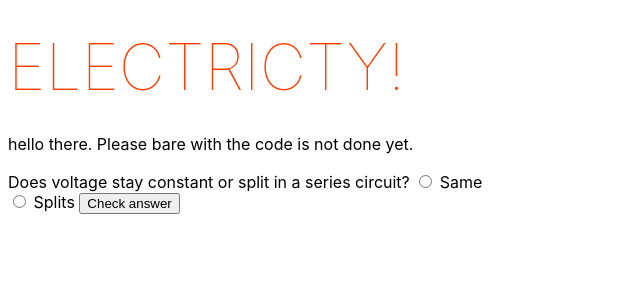
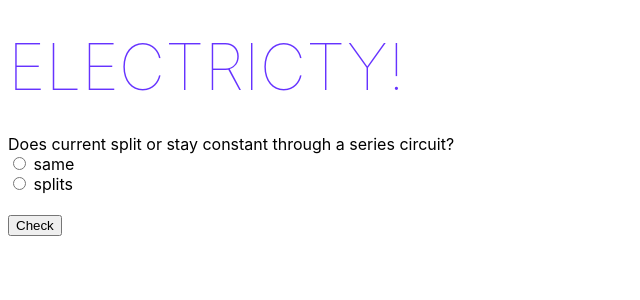
Before and after one commit to hannahlb123/assessment---quiz, a Svelte app: page / in a window 1280 px wide. Shown: the top 300 px of the page, without its empty margins (0-640 px from the left). Built offline with nearby package versions, Linux system fonts and the light colour scheme.

Commit message:
code is now basic but functional. Have tested all questions and at this stage they are all working. Added code so that people can't check a question twice. Next steps: add points and reset button. Also add styling.

```diff
--- a/src/App.svelte
+++ b/src/App.svelte
@@ -5,46 +5,81 @@
 
 	let questions = [
 				{
-					question:'Does current split or stay constant through a series circuit?',
-					option1:'Same',
-					option2:'Splits',
-					answer:'Same',
+					question:'Does current split or stay constant through a series 			circuit?',
+					option1:'same',
+					option2:'splits',
+					answer:'same',
 					result:'',
+					graphic:'',
 					choice:''
 				},
 				{
 					question:'Does voltage stay constant or split in a series circuit?',
-					option1:'Same',
-					option2:'Splits',
-					answer:'Splits',
+					option1:'same',
+					option2:'splits',
+					answer:'splits',
 					result:'',
+					graphic:'',
+					choice:''
+				},
+        {
+					question:'What is the voltage across the lightbulb in this circuit?',
+					option1:'4V',
+					option2:'6V',
+					answer:'4V',
+					result:'',
+					graphic:'../src/assets/circuit1.png',
 					choice:''
 				}
+
 	]
-	let i = 1
+
+	let i = 0
 	let question = questions.at[i]
+  let answering = true
 
 	function check (response) {
 		if (response == questions[i].answer) {
 			result = 'correct'
 		} else {
 			result = 'wrong'
+      result += ' the correct answer was ' + questions[i].answer
 		}
-		console.log('function is done. result is ' + result)
-		result += ' the correct answer was ' + questions[i].answer
-		return result
+    answering = false
+		console.log('function is done. result is ' + result + 'answering is ' + answering)
+		return result, answering
 	}
+
+	function next () {
+		console.log('function next running')
+		i += 1
+    answering = true
+		console.log('i = ' + i)
+    result = ''
+    return result, answering
+	}
+
+	function state(choice) {
+		console.log('function state running. answering = ' + answering)
+		if (answering === false) {
+				next ()
+			} else if (answering === true) {
+				check(choice)
+			}
+	}
+
 
 </script>
 
 <h1>Electricty! </h1>
 
-<p>
-	hello there. Please bare with the code is not done yet.
-</p>
+{#if (i < questions.length)}
+    {questions[i].question}
 
-<!-- {#if (i < questions.length)} -->
-  {questions[i].question}
+  {#if (questions[i].graphic != '')}
+    <img src={questions[i].graphic} alt='not working'>
+  {/if}
+        <br>
         <label>
           <input type="radio" bind:group={questions[i].choice} value={questions[i].option1}>
           {questions[i].option1}
@@ -54,16 +89,25 @@
           <input type="radio" bind:group={questions[i].choice} value={questions[i].option2}>
           {questions[i].option2}
         </label>
+        <br>
+        <br>
 
-<label>
-<button on:click={check(questions[i].choice)}>
-	Check answer
+    {#if answering}
+    <button id='btnCheck' on:click={state(questions[i].choice)}>
+      Check
     </button>
-</label>
-
+    {:else}
+    <button id='btnNext' on:click={state}>
+      Next
+    </button>
+    {/if}
+{:else}
+  <p> You are done :) </p>
+{/if}
 <p>
 	{result}
 </p>
+
 
 <style>
   :root {
@@ -71,19 +115,13 @@
       Ubuntu, Cantarell, 'Open Sans', 'Helvetica Neue', sans-serif;
   }
 
-  main {
-    text-align: center;
-    padding: 1em;
-    margin: 0 auto;
-  }
-
   img {
-    height: 16rem;
-    width: 16rem;
+    height: 12rem;
+    width: auto;
   }
 
   h1 {
-    color: #ff3e00;
+    color: #6633FF;
     text-transform: uppercase;
     font-size: 4rem;
     font-weight: 100;
```
Also changed, not shown: src/assets/circuit1.png (added). Lines whose indentation alone changed are shown as unchanged.
